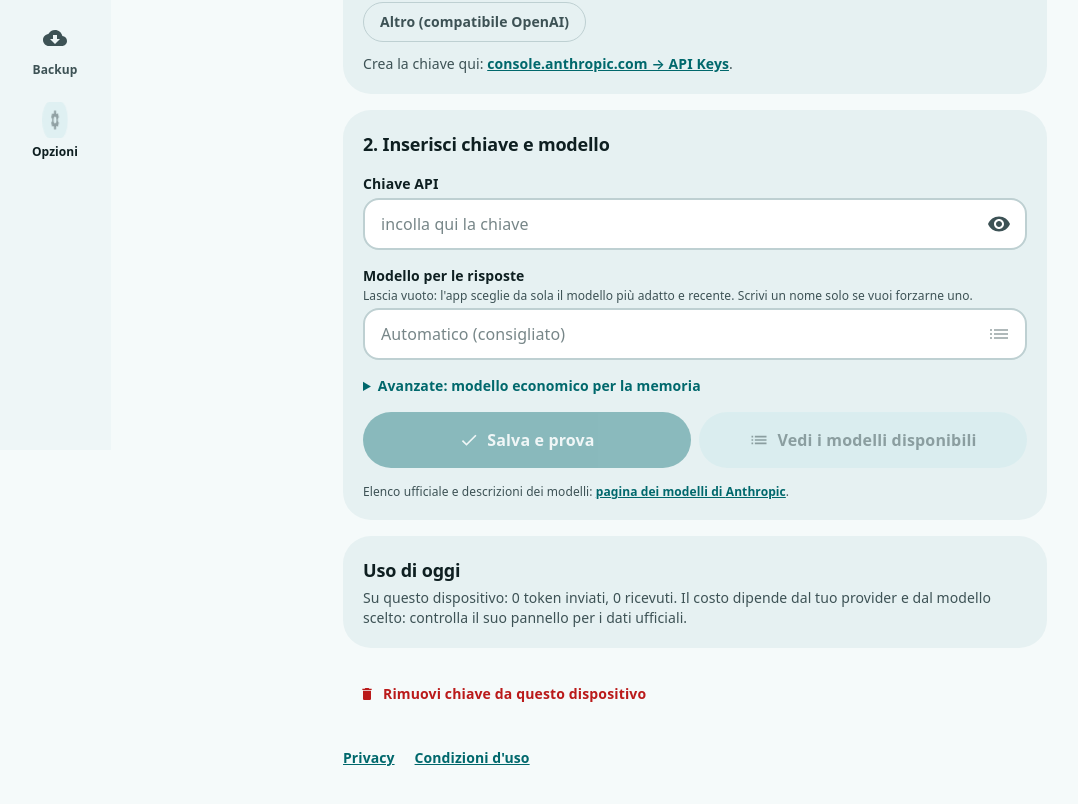
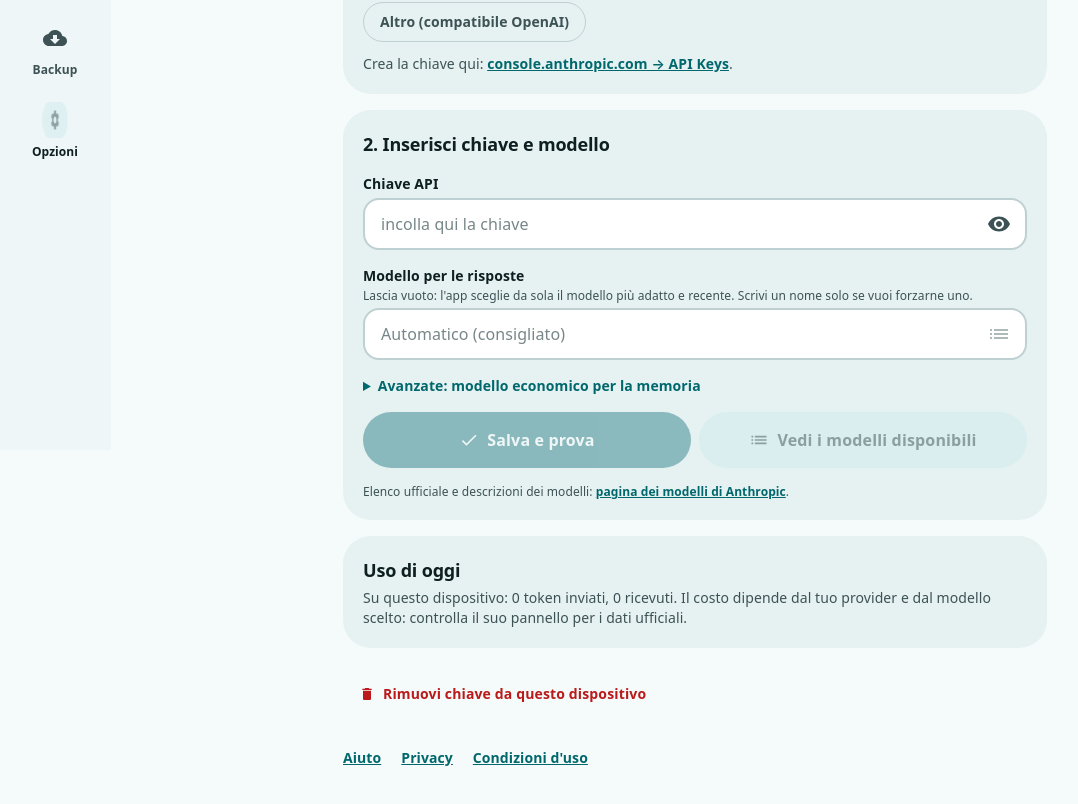
Before and after one commit to kevin-flynn89/ReAIding-Companion, a Next.js app: page /impostazioni in a window 1280 px wide. Shown: the part 350-1154 px from the top of the page, without its empty margins (1-1079 px from the left). Built offline with nearby package versions, Linux system fonts and the light colour scheme.

Commit message:
Add files via upload

```diff
--- a/app/impostazioni/page.tsx
+++ b/app/impostazioni/page.tsx
@@ -170,6 +170,7 @@ export default function Impostazioni() {
       <button onClick={rimuovi} className="btn btn-danger btn-sm mt-6"><Icon name="trash" className="h-4 w-4" />Rimuovi chiave da questo dispositivo</button>
 
       <p className="mt-8 flex flex-wrap gap-x-5 gap-y-1 text-sm">
+        <Link href="/aiuto" className="font-semibold text-primary underline">Aiuto</Link>
         <Link href="/privacy" className="font-semibold text-primary underline">Privacy</Link>
         <Link href="/condizioni" className="font-semibold text-primary underline">Condizioni d'uso</Link>
       </p>
```
